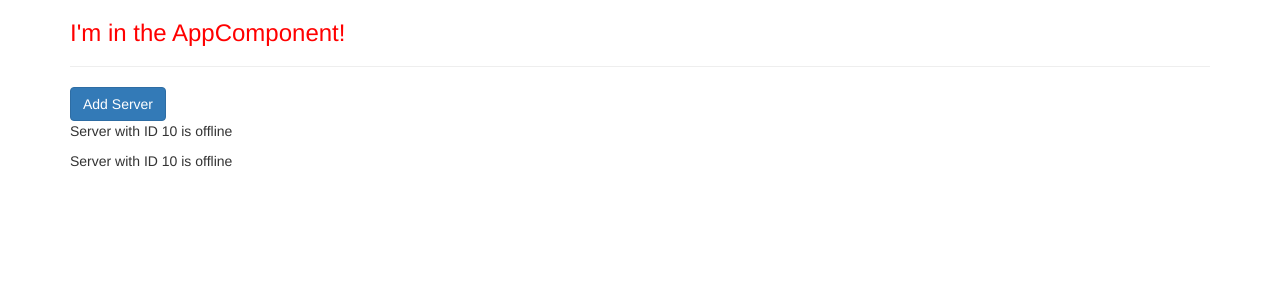
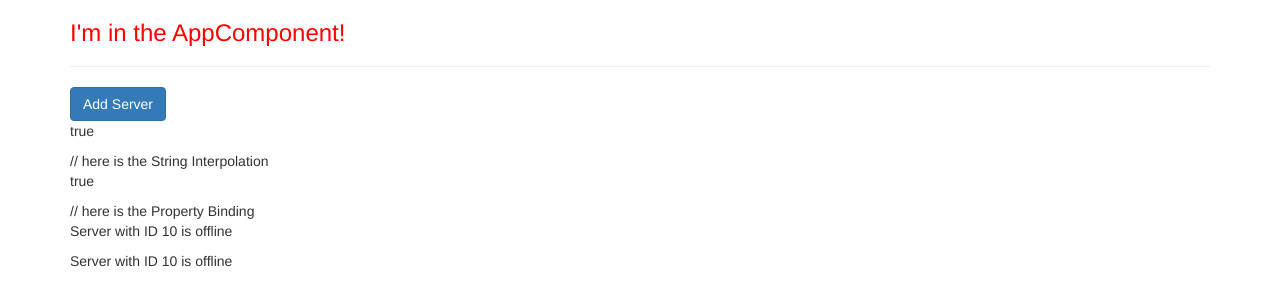
Before and after one commit to PlavosVasilis/Angular_CompleteGuideExercises, an Angular app in the folder app2/: page / in a window 1280 px wide. Shown: the top 306 px of the page. Built offline with nearby package versions, Linux system fonts and the light colour scheme.

Commit message:
Property Binding vs String Interpolation

```diff
--- a/app2/src/app/servers/servers.component.html
+++ b/app2/src/app/servers/servers.component.html
@@ -1,5 +1,9 @@
 <button
     class="btn btn-primary"
     [disabled]="!allowNewServer">Add Server</button>
+
+<p>{{ allowNewServer }}</p>  // here is the String Interpolation
+<p [innerText]="allowNewServer"></p> // here is the Property Binding
+
 <app-server></app-server>
 <app-server></app-server>
```
